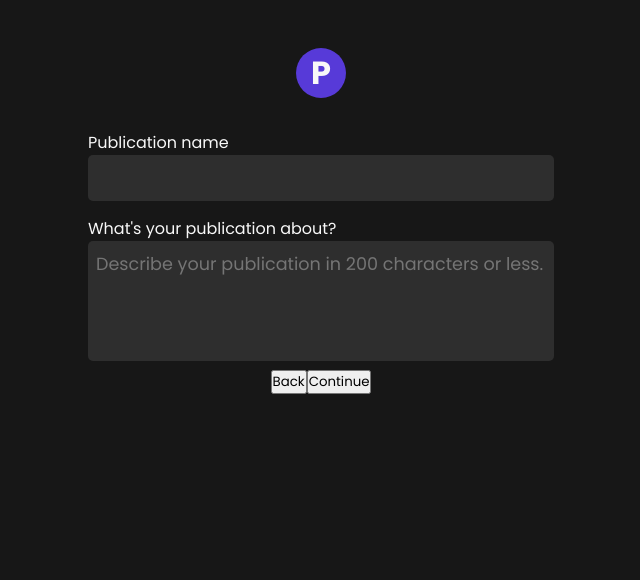
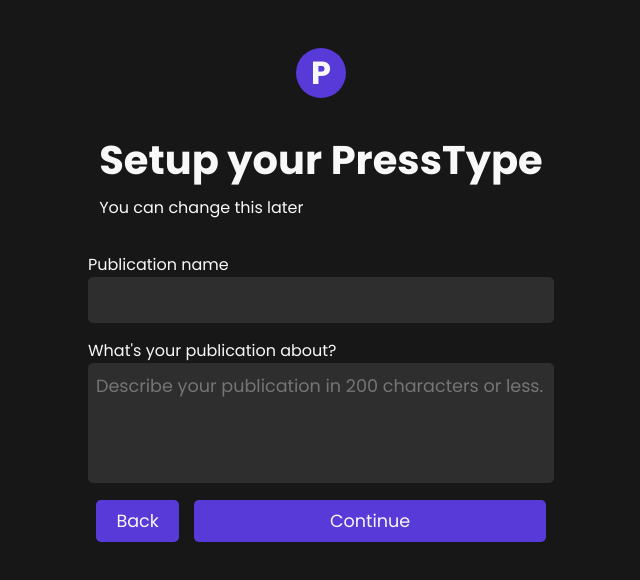
Before and after one commit to akinloluwami/presstype, a Next.js app: page /signup/complete in a window 1280 px wide. Shown: the top 580 px of the page, without its empty margins (319-959 px from the left). Built offline with nearby package versions, Linux system fonts and the light colour scheme.

Commit message:
perfection

```diff
--- a/pages/signup/complete/index.tsx
+++ b/pages/signup/complete/index.tsx
@@ -16,11 +16,15 @@ const Complete = () => {
     <div className={styles.complete_container}>
       <h1>P</h1>
 
+      <div className={styles.texts}>
+        <h2>Setup your PressType</h2>
+        <p>You can change this later</p>
+      </div>
       <div className="">
         {step === 0 && <PubNameAndDesc />}
         {step === 1 && <DoYouWantToImport />}
       </div>
-      <div className="">
+      <div className={styles.steps_btn}>
         <button onClick={prevHandler}>Back</button>
         <button onClick={nextHandler}>Continue</button>
       </div>
--- a/pages/signup/complete/styles.module.scss
+++ b/pages/signup/complete/styles.module.scss
@@ -18,4 +18,45 @@
     margin: 3rem 0 2rem 0;
     color: $white-secondary;
   }
+  .texts {
+    margin-bottom: 2rem;
+    h2 {
+      font-size: 2.5rem;
+      margin-bottom: 5px;
+    }
+    p {
+      font-size: 1rem;
+    }
+  }
+  .steps_btn {
+    width: 450px;
+    display: flex;
+    align-items: center;
+    justify-content: space-between;
+    margin-top: 10px;
+    button {
+      padding: 8px;
+      border-radius: 5px;
+      border: none;
+      outline: none;
+      background-color: $accent-base;
+      color: $white-secondary;
+      font-size: 1.1rem;
+      &:nth-child(1) {
+        display: flex;
+        flex: 1;
+        // display: none;
+        align-items: center;
+        justify-content: center;
+        margin-right: 15px;
+      }
+      &:nth-child(2) {
+        display: flex;
+        flex: 5;
+        width: 100%;
+        align-items: center;
+        justify-content: center;
+      }
+    }
+  }
 }
```
